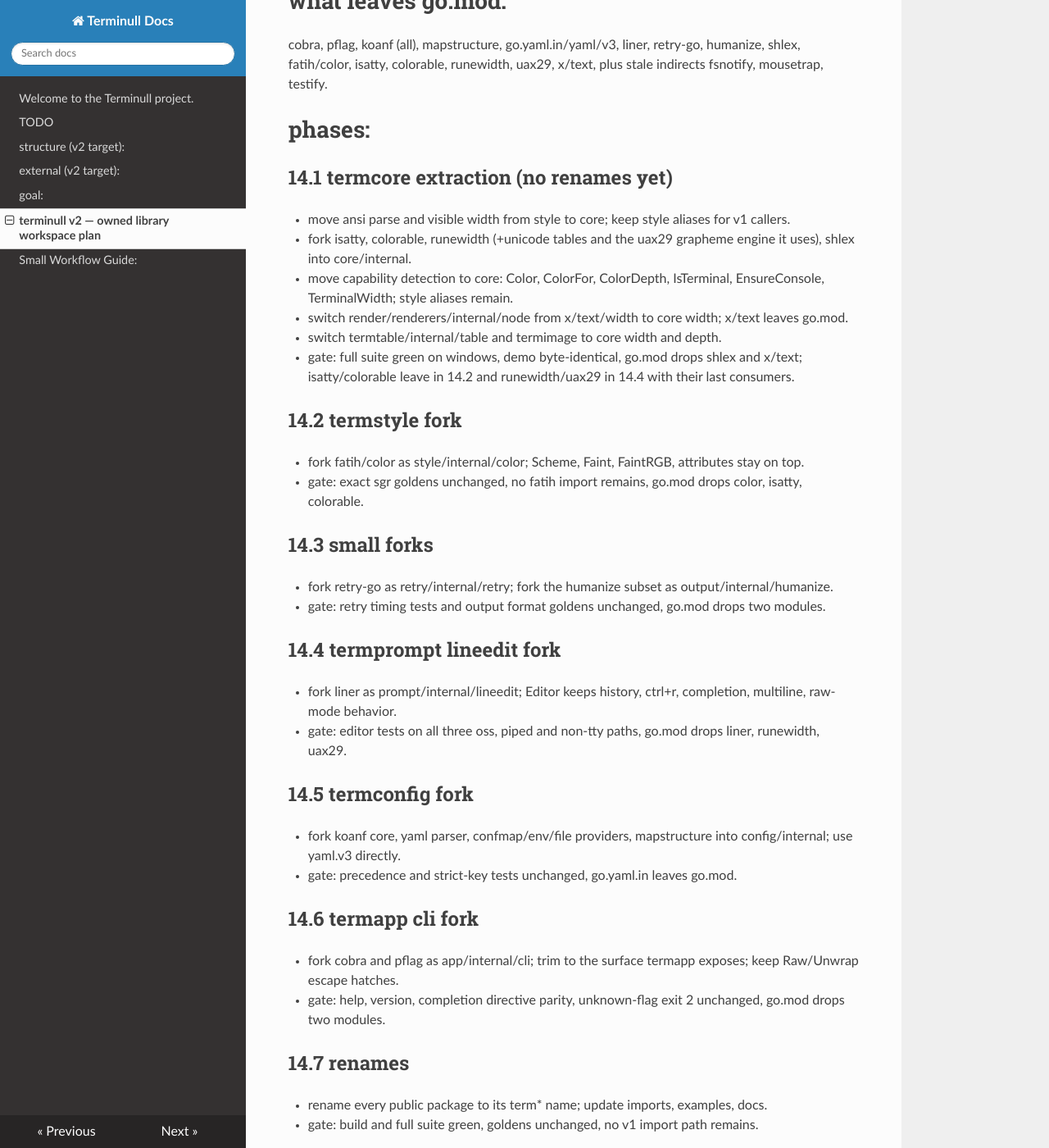
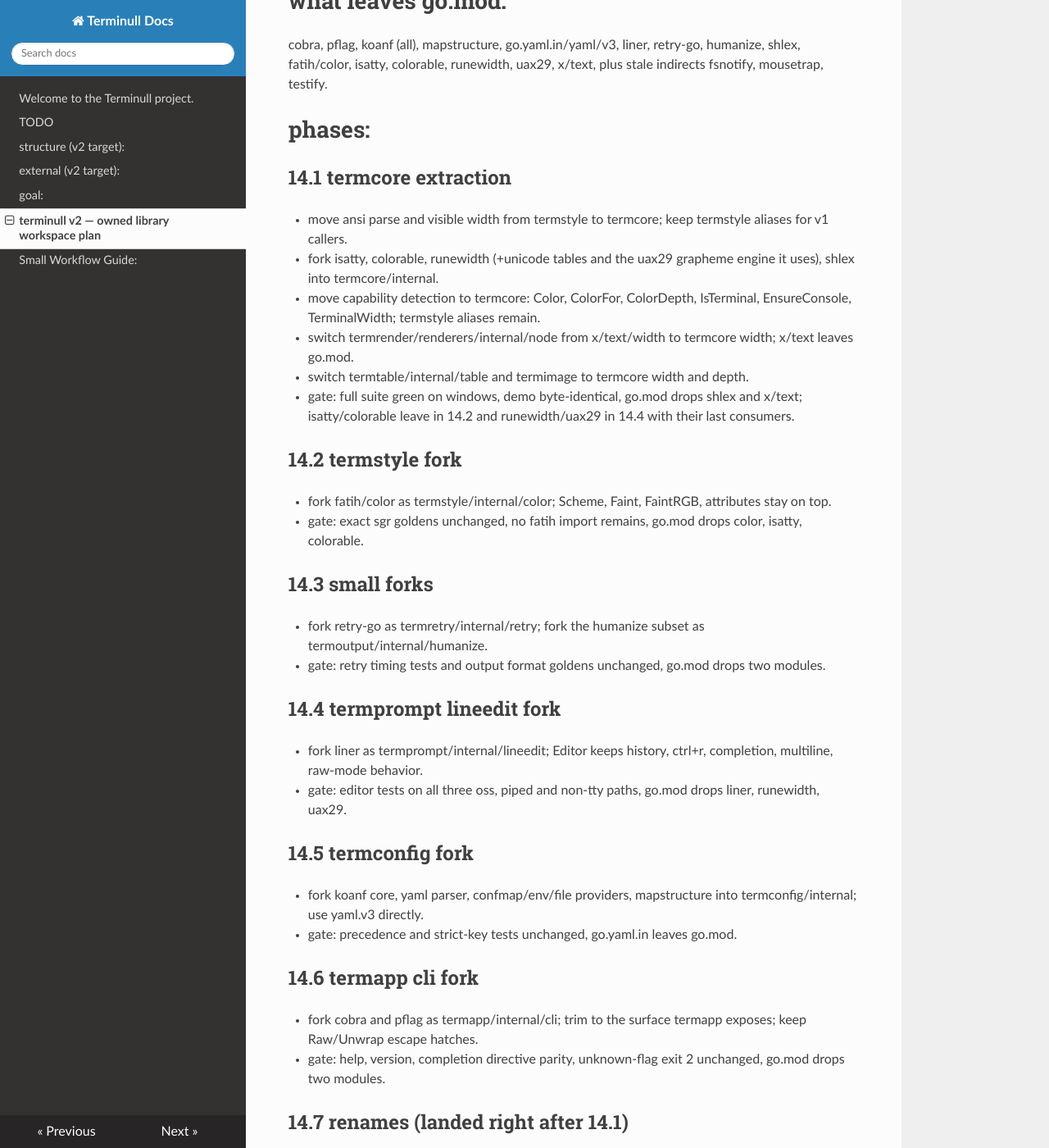
Before and after one commit to CHE3MZ/terminull, an MkDocs documentation site: the page built from docs/v2-plan.md, in a window 1280 px wide and 1400 px high, scrolled down 2888 px. Shown: the whole window at 82% size. Built offline with MkDocs 1.6.1, drawn with Linux system fonts in a browser that asks for light colours; nearby versions of some CDN libraries; some of the changed text lies outside the part shown.

Commit message:
docs: record term* rename and drop semgrep ignore

```diff
--- a/docs/v2-plan.md
+++ b/docs/v2-plan.md
@@ -5,7 +5,7 @@
 
 # decisions:
 
-- module path stays github.com/CHE3MZ/terminull; public packages get term* names in the rename phase (14.7).
+- module path stays github.com/CHE3MZ/terminull; public packages use term* names (renamed right after 14.1, ahead of the planned 14.7).
 - every non-exempt dependency is forked literally into the component that uses it, owned by this repo.
 - shared text and terminal primitives are forked once into termcore, never copied per component.
 - every library must work standalone: importing it without terminull must give the full functionality of that component.
@@ -95,41 +95,41 @@ cobra, pflag, koanf (all), mapstructure, go.yaml.in/yaml/v3, liner, retry-go, hu
 
 # phases:
 
-## 14.1 termcore extraction (no renames yet)
+## 14.1 termcore extraction
 
-- move ansi parse and visible width from style to core; keep style aliases for v1 callers.
-- fork isatty, colorable, runewidth (+unicode tables and the uax29 grapheme engine it uses), shlex into core/internal.
-- move capability detection to core: Color, ColorFor, ColorDepth, IsTerminal, EnsureConsole, TerminalWidth; style aliases remain.
-- switch render/renderers/internal/node from x/text/width to core width; x/text leaves go.mod.
-- switch termtable/internal/table and termimage to core width and depth.
+- move ansi parse and visible width from termstyle to termcore; keep termstyle aliases for v1 callers.
+- fork isatty, colorable, runewidth (+unicode tables and the uax29 grapheme engine it uses), shlex into termcore/internal.
+- move capability detection to termcore: Color, ColorFor, ColorDepth, IsTerminal, EnsureConsole, TerminalWidth; termstyle aliases remain.
+- switch termrender/renderers/internal/node from x/text/width to termcore width; x/text leaves go.mod.
+- switch termtable/internal/table and termimage to termcore width and depth.
 - gate: full suite green on windows, demo byte-identical, go.mod drops shlex and x/text; isatty/colorable leave in 14.2 and runewidth/uax29 in 14.4 with their last consumers.
 
 ## 14.2 termstyle fork
 
-- fork fatih/color as style/internal/color; Scheme, Faint, FaintRGB, attributes stay on top.
+- fork fatih/color as termstyle/internal/color; Scheme, Faint, FaintRGB, attributes stay on top.
 - gate: exact sgr goldens unchanged, no fatih import remains, go.mod drops color, isatty, colorable.
 
 ## 14.3 small forks
 
-- fork retry-go as retry/internal/retry; fork the humanize subset as output/internal/humanize.
+- fork retry-go as termretry/internal/retry; fork the humanize subset as termoutput/internal/humanize.
 - gate: retry timing tests and output format goldens unchanged, go.mod drops two modules.
 
 ## 14.4 termprompt lineedit fork
 
-- fork liner as prompt/internal/lineedit; Editor keeps history, ctrl+r, completion, multiline, raw-mode behavior.
+- fork liner as termprompt/internal/lineedit; Editor keeps history, ctrl+r, completion, multiline, raw-mode behavior.
 - gate: editor tests on all three oss, piped and non-tty paths, go.mod drops liner, runewidth, uax29.
 
 ## 14.5 termconfig fork
 
-- fork koanf core, yaml parser, confmap/env/file providers, mapstructure into config/internal; use yaml.v3 directly.
+- fork koanf core, yaml parser, confmap/env/file providers, mapstructure into termconfig/internal; use yaml.v3 directly.
 - gate: precedence and strict-key tests unchanged, go.yaml.in leaves go.mod.
 
 ## 14.6 termapp cli fork
 
-- fork cobra and pflag as app/internal/cli; trim to the surface termapp exposes; keep Raw/Unwrap escape hatches.
+- fork cobra and pflag as termapp/internal/cli; trim to the surface termapp exposes; keep Raw/Unwrap escape hatches.
 - gate: help, version, completion directive parity, unknown-flag exit 2 unchanged, go.mod drops two modules.
 
-## 14.7 renames
+## 14.7 renames (landed right after 14.1)
 
 - rename every public package to its term* name; update imports, examples, docs.
 - gate: build and full suite green, goldens unchanged, no v1 import path remains.
```
Also changed, not shown: THIRD_PARTY.md (+5 -5 lines), docs/TODO.md (+8 -7 lines), docs/architecture.md (+1 -1 lines), docs/spec.md (+1 -1 lines), 1 other file.
